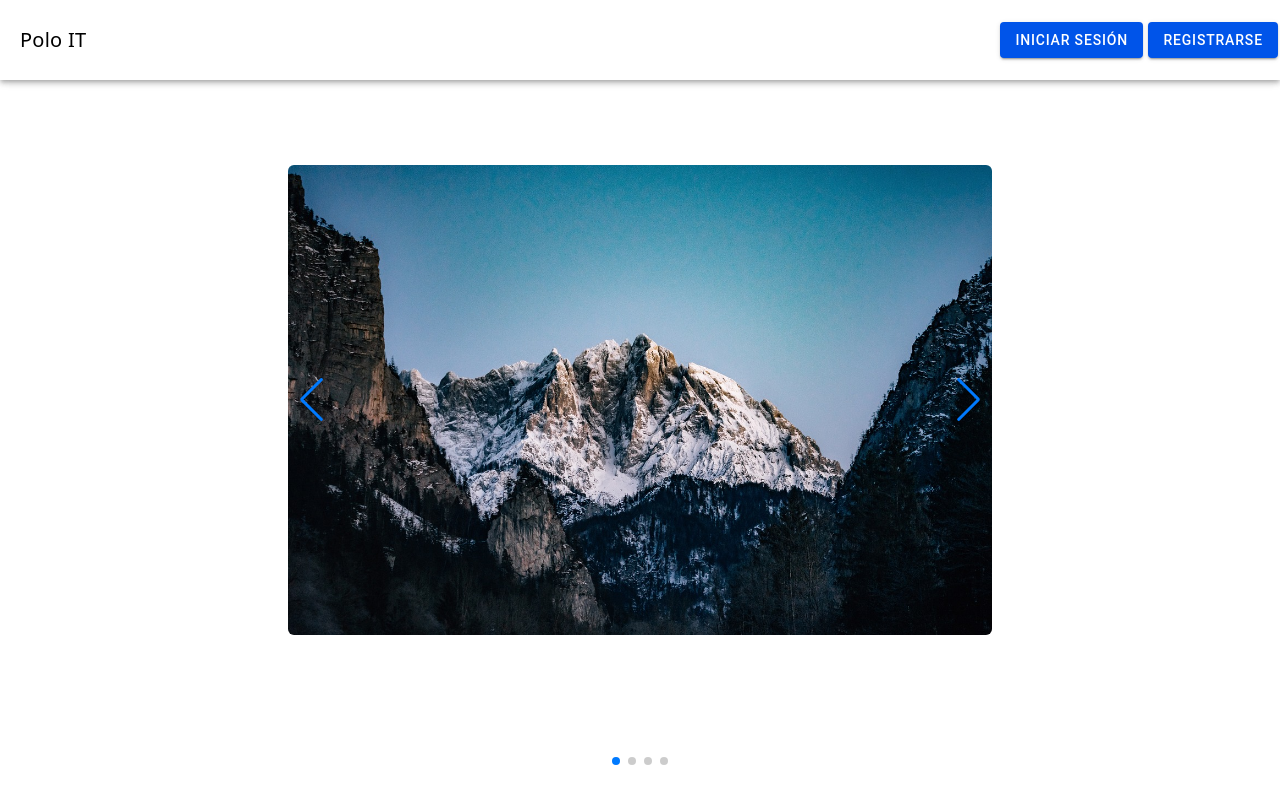
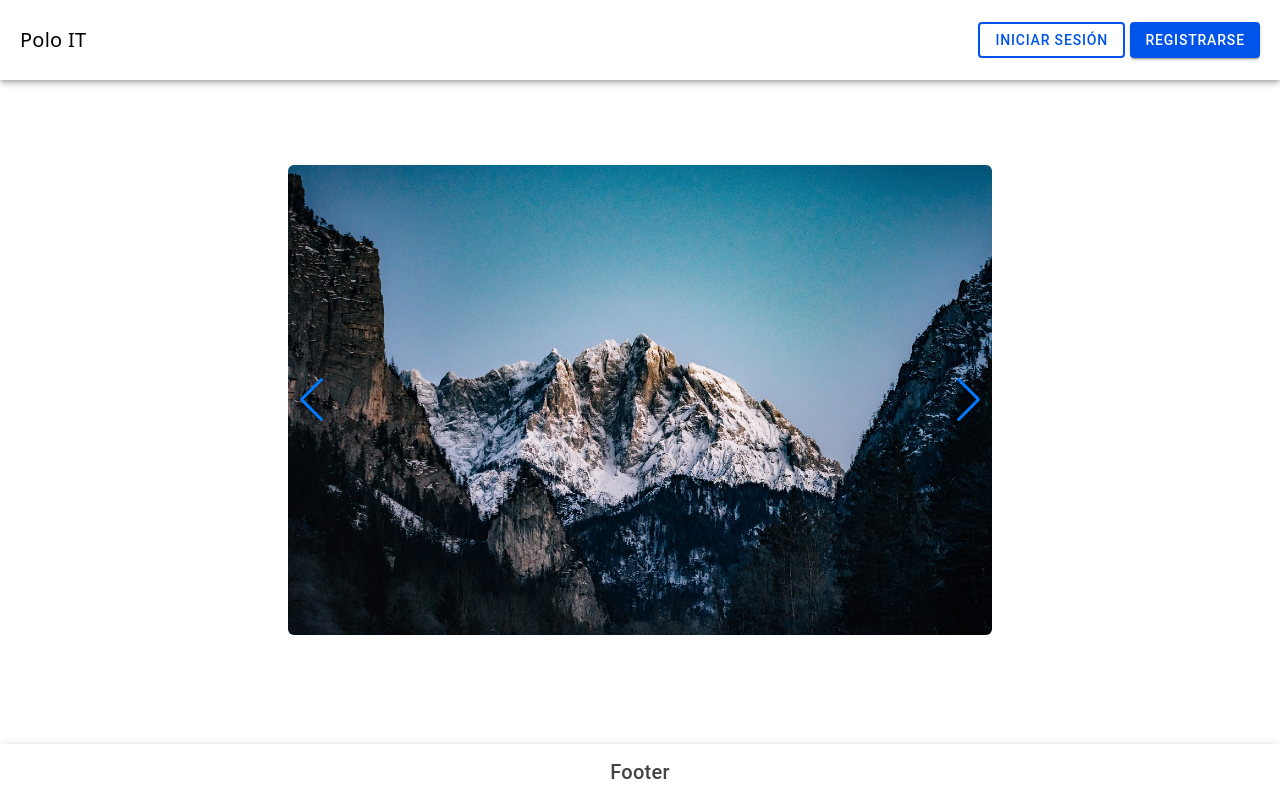
Before and after one commit to Acelerador-Polo-IT-SQUAD-3/sgi_front, a React (Vite) app in the folder front_end/: page /welcome in a window 1280 px wide. Built offline with nearby package versions, Linux system fonts and the light colour scheme.

Commit message:
add footer

```diff
--- a/front_end/src/App.tsx
+++ b/front_end/src/App.tsx
@@ -37,40 +37,21 @@ import '@ionic/react/css/palettes/dark.system.css';
 /* Theme variables */
 import './input.css'
 import './theme/variables.css';
+import Footer from './components/Footer';
 
 setupIonicReact();
 
 const App: React.FC = () => (
   <IonApp>
     <IonReactRouter>
-
         <Route exact path="/">
           <Redirect to="/welcome" />
         </Route>
-
-      <IonRouterOutlet>
-        <Route exact path="/home">
-          <Home />
-        </Route>
-
-        <Route exact path="/welcome">
-          <Welcome></Welcome>
-        </Route>
-
-        <Route exact path="/login">
-          <LogIn></LogIn>
-        </Route>
-
-        <Route exact path="/signin">
-          <SignIn></SignIn>
-        </Route>
-
-        <Route exact path="/menu-and-nav">
-          <MenuAndNav></MenuAndNav>
-        </Route>
-
-
-      </IonRouterOutlet>
+        <Route exact path="/home" component={Home} />
+        <Route exact path="/welcome" component={Welcome} />
+        <Route exact path="/login" component={LogIn} />
+        <Route exact path="/signin" component={SignIn} />
+        <Route exact path="/menu-and-nav" component={MenuAndNav} />
     </IonReactRouter>
   </IonApp>
 );
--- /dev/null
+++ b/front_end/src/components/Footer.tsx
@@ -0,0 +1,14 @@
+import { IonFooter, IonPage, IonTitle, IonToolbar } from "@ionic/react";
+import React from "react";
+
+function Footer() {
+  return (
+      <IonFooter>
+        <IonToolbar>
+          <IonTitle className="text-center">Footer</IonTitle>
+        </IonToolbar>
+      </IonFooter>
+  );
+}
+
+export default Footer;
--- a/front_end/src/pages/Welcome.tsx
+++ b/front_end/src/pages/Welcome.tsx
@@ -1,20 +1,22 @@
 //Pagina que muestra informacion a traves de fotos, contiene los vectores que enrutan hacia register y login
 
-import { IonPage, IonHeader, IonTitle, IonButton, IonContent, IonToolbar, IonCard, IonItem } from "@ionic/react";
+import { IonPage, IonHeader, IonTitle, IonButton, IonContent, IonToolbar, IonCard, IonItem, IonFooter } from "@ionic/react";
 import Carousel from "../components/Carousel";
+import Footer from "../components/Footer";
 
 
 const Welcome: React.FC = () => {
   return (
     <IonPage>
-      <IonHeader className="bg-transparent flex justify-end items-center h-[10%] mr-5">
+      <IonHeader className="bg-transparent flex justify-end items-center h-[10%]">
         <IonTitle>Polo IT</IonTitle>
-        <IonButton className="h-8" routerLink='/login'>Iniciar Sesión</IonButton>
-        <IonButton className="h-8" routerLink='/signin'>Registrarse</IonButton>
+        <IonButton className="h-8" fill="outline" routerLink='/login'>Iniciar Sesión</IonButton>
+        <IonButton className="h-8 mr-5" routerLink='/signin'>Registrarse</IonButton>
       </IonHeader>
       <IonContent className="absolute top-0 left-0" fullscreen >
          <Carousel/>
       </IonContent>
+      <Footer/>
     </IonPage >
   );
 };
```
